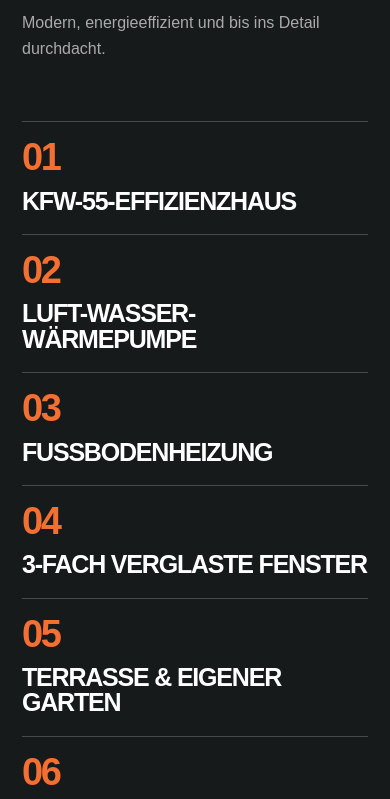
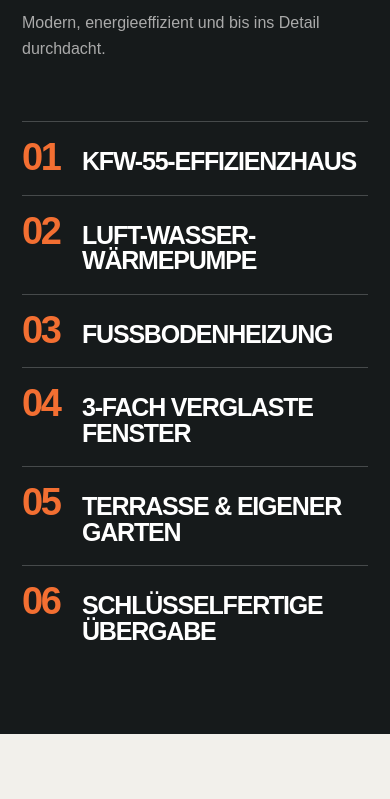
Before and after one commit to Nicklit200/emdg-haus, a React (Vite) app: page / in a window 390 px wide. Shown: the part 2213-3012 px from the top of the page. Built offline with nearby package versions, Linux system fonts and the light colour scheme.

Commit message:
Align feature numbers and labels on mobile

```diff
--- a/app/headline-adjustments.css
+++ b/app/headline-adjustments.css
@@ -55,6 +55,25 @@
     letter-spacing: -1px !important;
   }
 
+  /* Keep feature number and label on one row on mobile. */
+  .feature {
+    display: flex !important;
+    flex-direction: row !important;
+    align-items: baseline !important;
+    justify-content: flex-start !important;
+    gap: 14px !important;
+  }
+
+  .feature span {
+    flex: 0 0 auto;
+    min-width: 46px;
+  }
+
+  .feature b {
+    flex: 1 1 auto;
+    min-width: 0;
+  }
+
   .contact h2 {
     font-size: 51px !important;
   }
```
